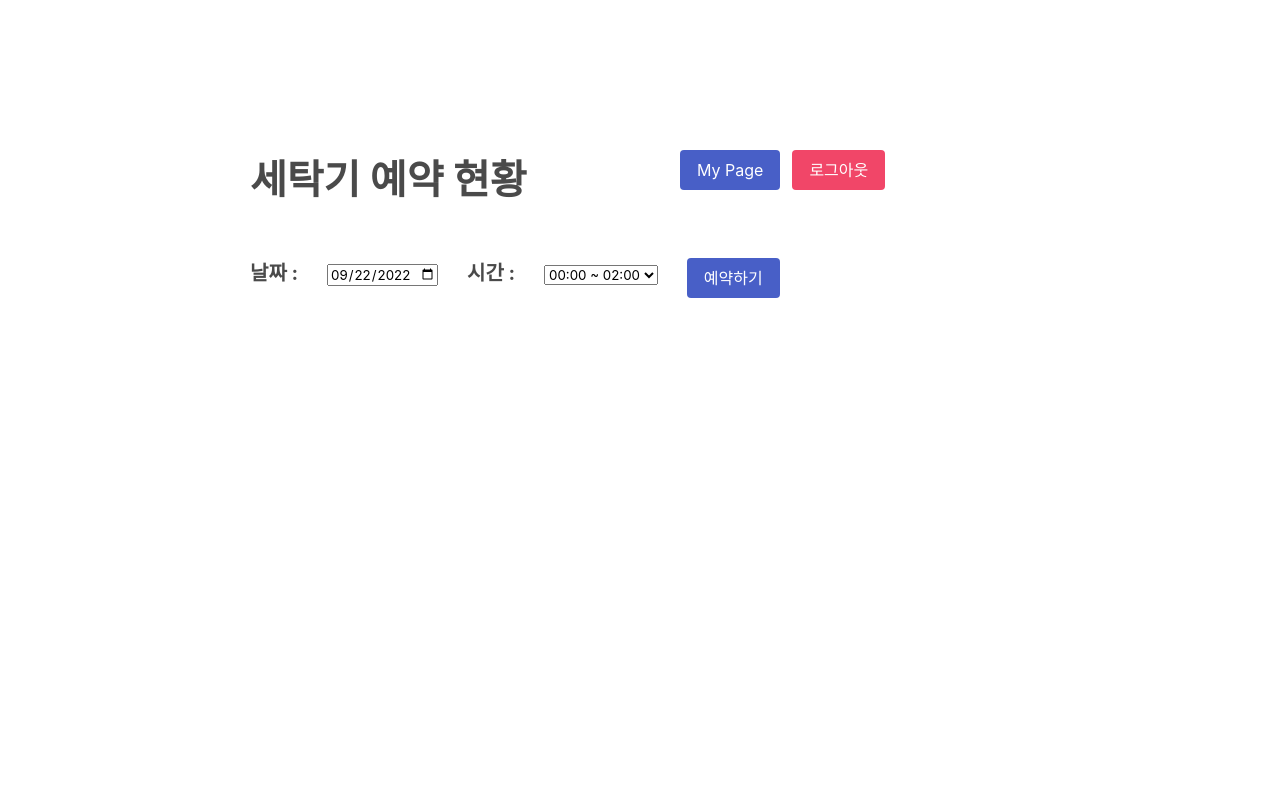
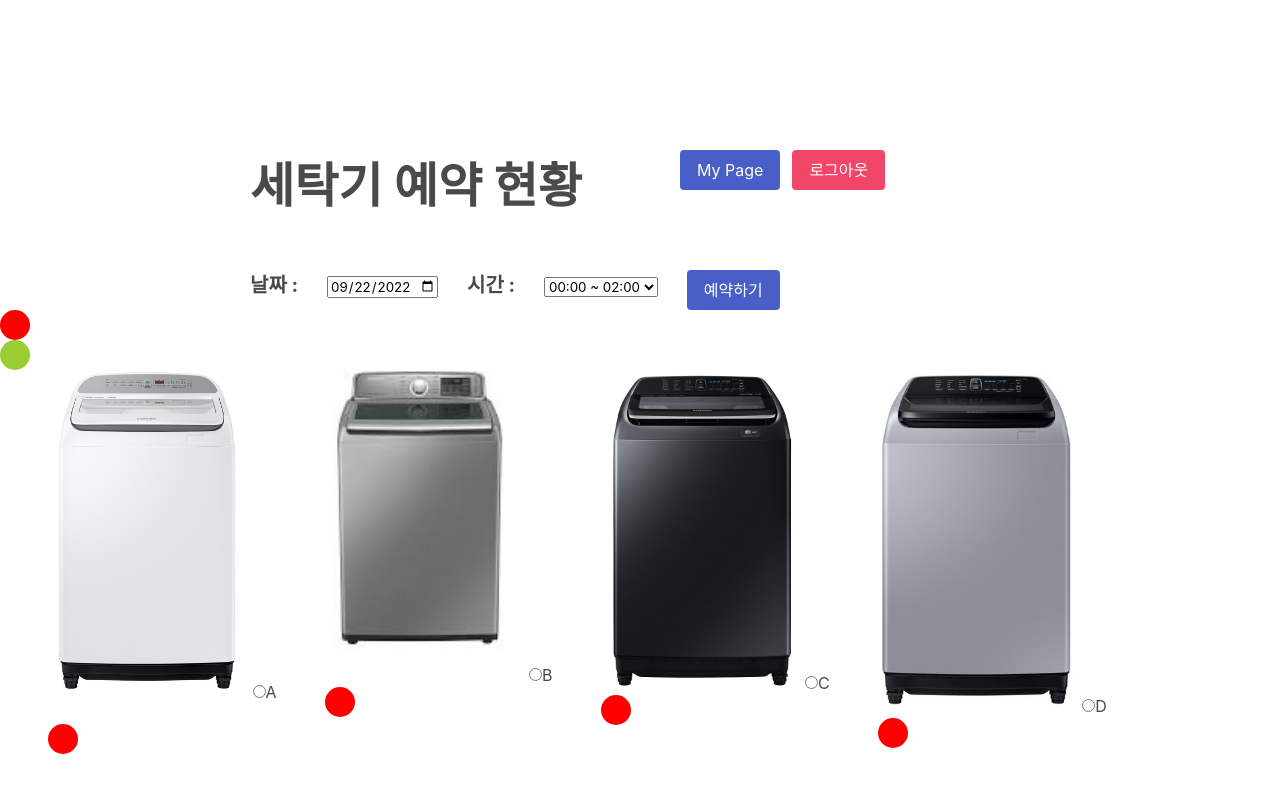
Before and after one commit to Byeong-soo/jungleZeroWeek, a Flask app: template templates/reservation.html in a window 1280 px wide; the page is wider, and only the part inside the window is pictured. Run offline with Flask 2, Linux system fonts and the light colour scheme; the template is opened without the code that fills it, so the values that code supplies are empty.

Commit message:
중간점검9시반

```diff
--- a/templates/reservation.html
+++ b/templates/reservation.html
@@ -9,8 +9,12 @@
     <link rel="stylesheet" href="https://cdn.jsdelivr.net/npm/bulma@0.9.4/css/bulma.min.css">
 
     <style>
+        img {
+            width: 200px;
+        }
+
         .top {
-            margin-top:150px;
+            margin-top: 150px;
         }
 
         .date {
@@ -18,17 +22,14 @@
             font-size: 20px;
             font-weight: bolder;
         }
-        .start{
-            width:200px;
-            font-size:50px;
-        }
-        .reserv{
-            display: inline;
+
+        .start {
+            width: 200px;
+            font-size: 50px;
         }
 
         #title {
             margin-left: 250px;
-            font-size: 40px;
             font-weight: bolder;
         }
 
@@ -37,15 +38,45 @@
             float: right;
             margin-right: 400px;
         }
+
+        .laundry {
+            width: 1400px;
+            margin: auto;
+        }
+
+        .laundry_A {
+            position:absolute;
+        }
+
+        #circle_inuse {
+            background: red;
+            border-radius: 50%;
+            width: 30px;
+            height: 30px;
+        }
+
+        #circle_available {
+            background: yellowgreen;
+            border-radius: 50%;
+            width: 30px;
+            height: 30px;
+        }
     </style>
 
-    <title>reservation</title>
+    <script>
+
+    </script>
+
+
+    {% if title %}
+    <title>{{ title }}</title>
+    {% endif %}
 </head>
 
 <body>
     <div class="top">
-        <span id="title">세탁기 예약 현황</span>
-        <div class="field is-grouped" id="upper_button">
+        <span class="is-size-1" id="title">세탁기 예약 현황</span>
+        <div class="field is-grouped is-pulled-right" id="upper_button">
             <p class="control">
                 <button class="button is-link">
                     My Page
@@ -63,34 +94,57 @@
     <div class="date">
         <label for="select_date" class="mr-5">날짜 :</label>
 
-        <input class="mr-5" type="date" id="start" name="laundary_date" value="2022-09-22" min="2022-09-22" max="2023-03-31">
+        <input class="mr-5" type="date" id="start" name="laundary_date" value="2022-09-22" min="2022-09-22"
+            max="2023-03-31">
 
 
         <label class="mr-5" for="from" id="time">시간 : </label>
         <select id="from" class="mr-5">
-            <option value="0">00:00 ~ 02:00</option>
-            <option value="0">02:00 ~ 04:00</option>
-            <option value="0">04:00 ~ 06:00</option>
-            <option value="0">06:00 ~ 08:00</option>
-            <option value="0">08:00 ~ 10:00</option>
-            <option value="0">10:00 ~ 12:00</option>
-            <option value="0">12:00 ~ 14:00</option>
-            <option value="0">14:00 ~ 16:00</option>
-            <option value="0">16:00 ~ 18:00</option>
-            <option value="0">18:00 ~ 20:00</option>
-            <option value="0">20:00 ~ 22:00</option>
-            <option value="0">22:00 ~ 24:00</option>
+            <option value="2">00:00 ~ 02:00</option>
+            <option value="4">02:00 ~ 04:00</option>
+            <option value="6">04:00 ~ 06:00</option>
+            <option value="8">06:00 ~ 08:00</option>
+            <option value="10">08:00 ~ 10:00</option>
+            <option value="12">10:00 ~ 12:00</option>
+            <option value="14">12:00 ~ 14:00</option>
+            <option value="16">14:00 ~ 16:00</option>
+            <option value="18">16:00 ~ 18:00</option>
+            <option value="20">18:00 ~ 20:00</option>
+            <option value="22">20:00 ~ 22:00</option>
+            <option value="24">22:00 ~ 24:00</option>
         </select>
-            <button class="button is-link">
-                예약하기
-            </button>
+        <button class="button is-link is-inline">
+            예약하기
+        </button>
+
+    </div>
 
 
-    </div>
-    </div>
+    <div id="circle_inuse"></div>
+    <div id="circle_available"></div>
 
-    <div>
-        <img src=""
+
+    <div class="laundry is-flex">
+        <div class="laundry_A is-relative">
+            <img class="ml-6 is-reletive" src="../static/image/A.png" alt="A_l">
+            <input type="radio" name="chk_info" value="A_l">A
+            <div id="circle_inuse" class="mx-6" style="margin-top:20px;"></div>
+        </div>
+        <div class="laundry_B">
+            <img class="ml-6" src="../static/image/B.png" alt="B_l">
+            <input type="radio" name="chk_info" value="B_l">B
+            <div id="circle_inuse" class="mx-6"></div>
+        </div>
+        <div class="laundry_C">
+            <img class="ml-6" src="../static/image/C.png" alt="C_l">
+            <input type="radio" name="chk_info" value="C_l">C
+            <div id="circle_inuse" class="mx-6"></div>
+        </div>
+        <div class="laundry_D">
+            <img class="ml-6" src="../static/image/D.png" alt="D_l">
+            <input type="radio" name="chk_info" value="D_l">D
+            <div id="circle_inuse" class="mx-6"></div>
+        </div>
     </div>
 
 </body>
```
